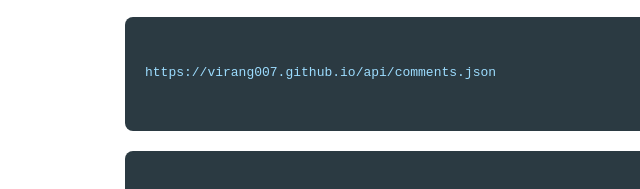
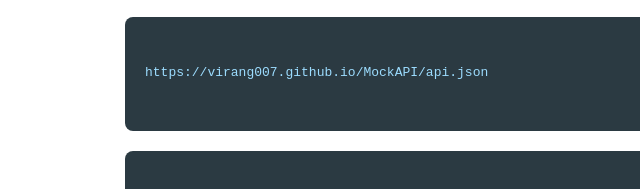
Before and after one commit to Virang007/MockAPI, a plain HTML site: page index.html in a window 1280 px wide. Shown: the part 457-646 px from the top of the page, 115-755 px from the left. Drawn offline with Linux system fonts and the light colour scheme.

Commit message:
Update index.html

```diff
--- a/index.html
+++ b/index.html
@@ -34,7 +34,7 @@
             <h2>Try it</h2>
             <p>Run this code here, in a browser or from any :</p>
             <div class="code-block">
-                <pre><code>https://virang007.github.io/api/comments.json</code></pre>
+                <pre><code>https://virang007.github.io/MockAPI/api.json</code></pre>
             </div>
             <div class="json-output">
                 <pre><code>
```
